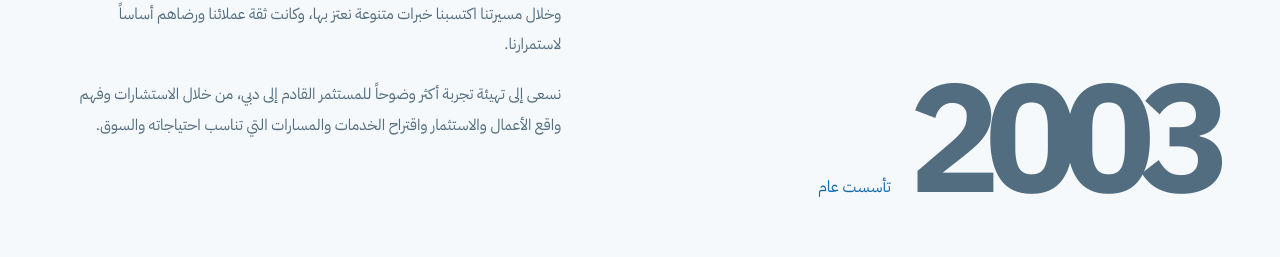
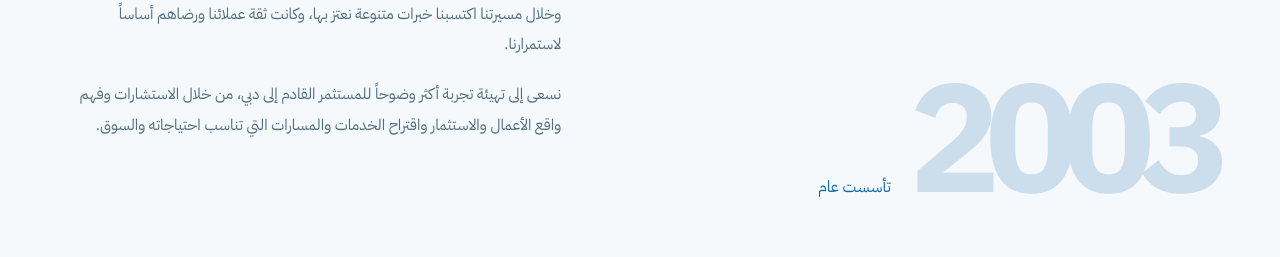
Before and after one commit to Bashar-alJabi/inbs-website, a Next.js app: page /ar/about in a window 1280 px wide. Shown: the part 1219-1476 px from the top of the page. Built offline with nearby package versions, Linux system fonts and the light colour scheme; no server answers.

Commit message:
style(about): restore subtle oversized 2003 editorial watermark

```diff
--- a/src/styles/about.css
+++ b/src/styles/about.css
@@ -77,7 +77,7 @@
 .inbs-story-intro-grid{display:grid;grid-template-columns:minmax(0,1fr) minmax(0,.9fr);gap:clamp(35px,8vw,135px)}
 .inbs-story-intro-heading h2{max-width:700px;margin:0}
 .inbs-story-year{display:flex;align-items:baseline;gap:18px;margin-top:clamp(62px,9vw,130px);color:var(--story-accent)}
-.inbs-story-year span:first-child{font-size:clamp(80px,12vw,175px);line-height:.85;letter-spacing:-.1em;font-weight:650;color:var(--story-muted);opacity:1}
+.inbs-story-year span:first-child{font-size:clamp(80px,12vw,175px);line-height:.85;letter-spacing:-.1em;font-weight:650;opacity:.18}
 .inbs-story-year span:last-child{font-size:12px;font-weight:750;letter-spacing:.12em;text-transform:uppercase}
 .inbs-story-intro-body{padding-top:100px}
 .inbs-story-quote{font-size:clamp(24px,2.45vw,35px);font-weight:560;line-height:1.48;letter-spacing:-.035em;max-width:540px;margin:0;color:var(--story-ink)}
```
